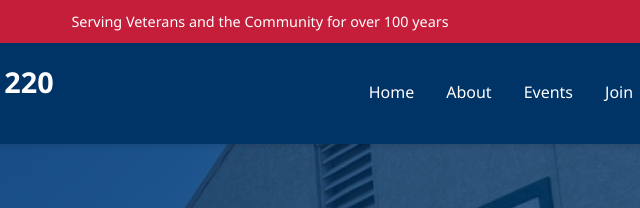
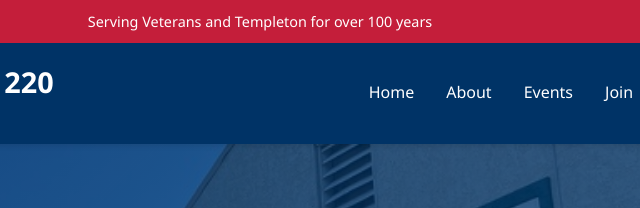
Before and after one commit to nixon-commits/templetonlegion.org, a plain HTML site: page index.html in a window 1280 px wide. Shown: the top 208 px of the page, 380-1020 px from the left. Drawn offline with Linux system fonts and the light colour scheme.

Commit message:
Update header text to reflect community focus

```diff
--- a/index.html
+++ b/index.html
@@ -418,7 +418,7 @@
 <body>
     <header>
         <div class="header-top">
-            Serving Veterans and the Community for over 100 years
+            Serving Veterans and Templeton for over 100 years
         </div>
         <div class="header-main">
             <div class="logo-section">
```
